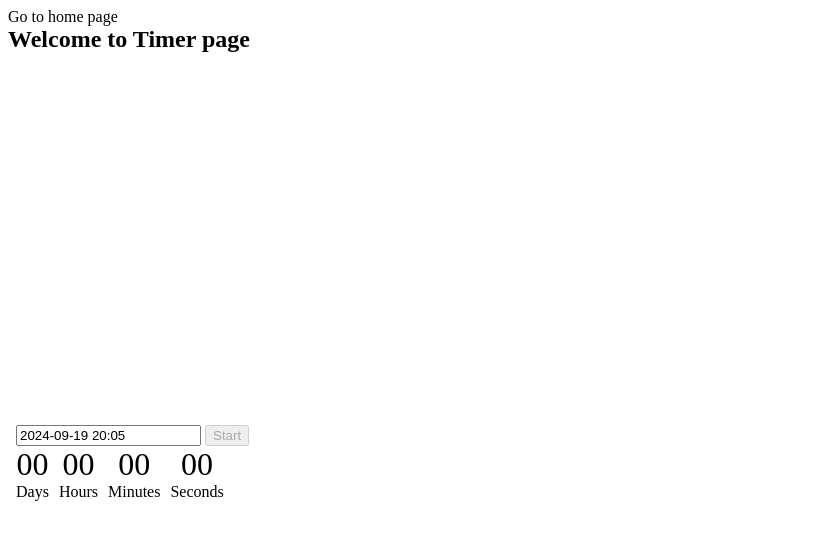
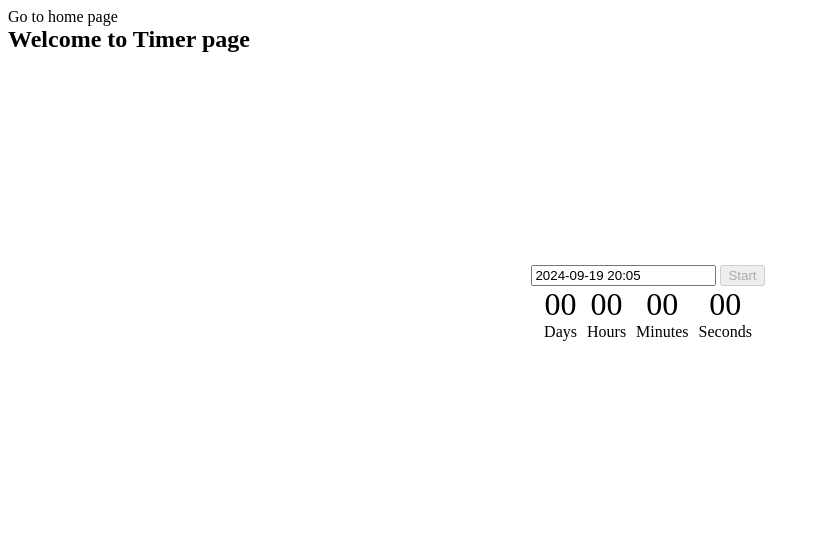
Before and after one commit to 1Fedor7/goit-js-hw-10, a website built with Vite: page src/1-timer.html in a window 1280 px wide. Shown: the whole page, without its empty margins (0-820 px from the left). Built offline with nearby package versions, Linux system fonts and the light colour scheme; a script that the page names is missing.

Commit message:
changed code in first task

```diff
--- a/src/css/1-timer.css
+++ b/src/css/1-timer.css
@@ -1,11 +1,13 @@
 .timer-group {
+  text-align: center;
   position: relative;
-  top: 50vh;
+  top: 30vh;
   left: 50vw;
   transform: translate(-50%, -50%);
 }
 .timer {
   display: flex;
+  justify-content: center;
   gap: 10px;
 }
 .field {
```
